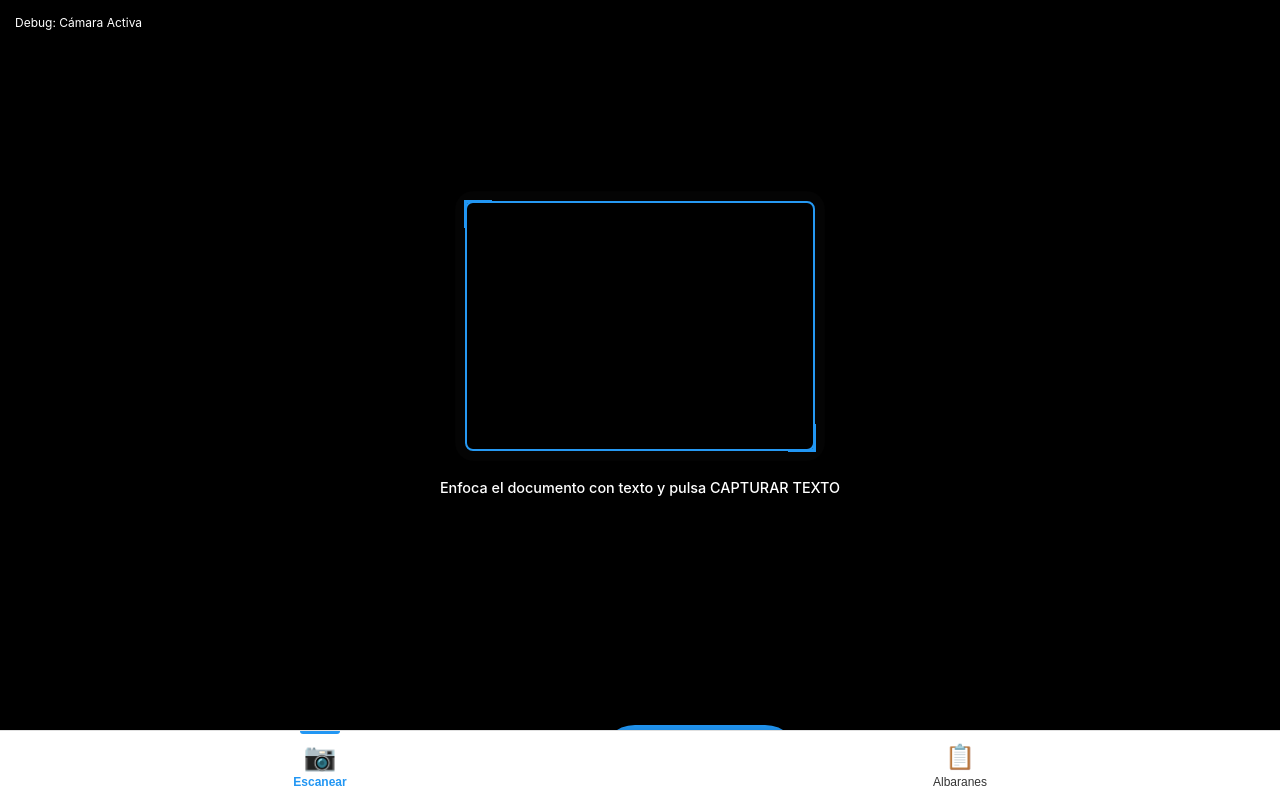
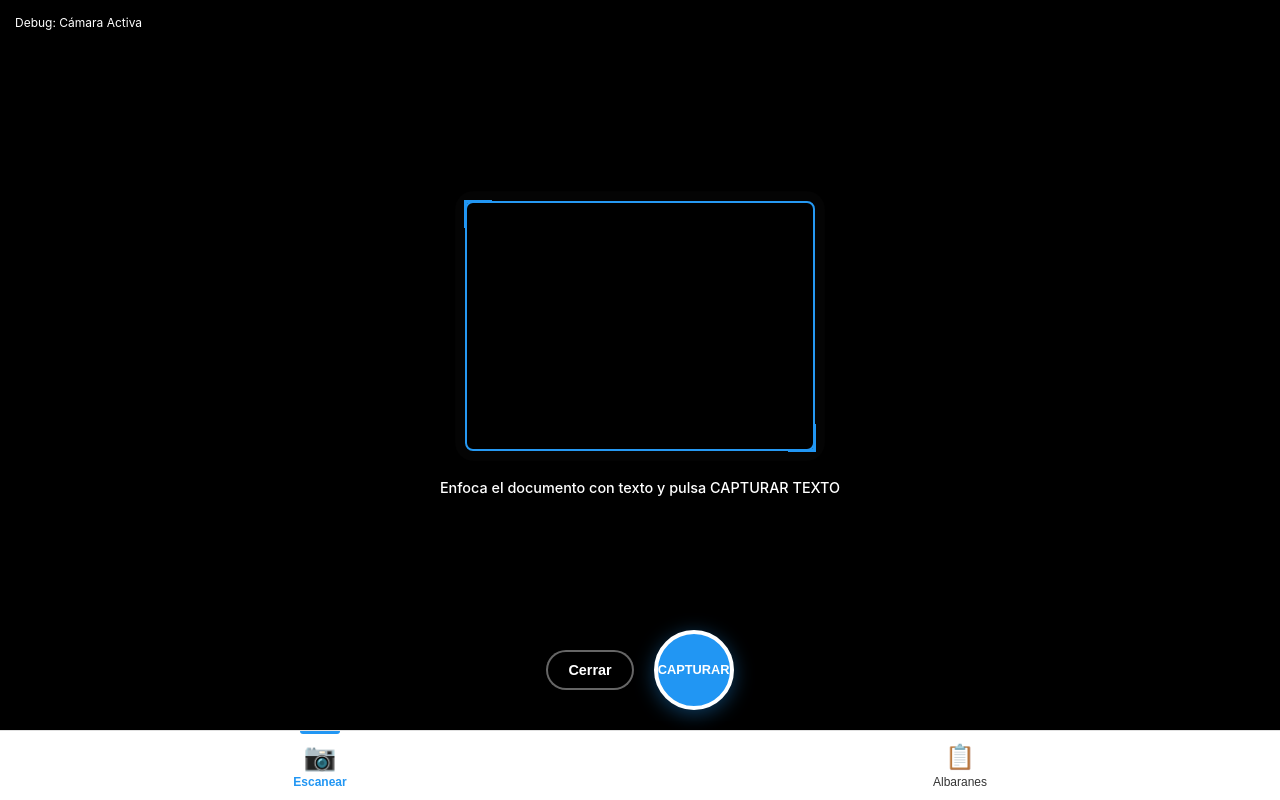
Before and after one commit to marianoromero/delivery-note-sheet, a React (Create React App) app: page / in a window 1280 px wide. Both pictures are taken after a click on the button "SCAN". Built offline with nearby package versions, Linux system fonts and the light colour scheme; no server answers; the HTML template or start-up script is replaced by a standard one.

Commit message:
Centering capture button

```diff
--- a/src/components/CameraScanner.css
+++ b/src/components/CameraScanner.css
@@ -143,51 +143,66 @@
 
 /* Camera Controls */
 .camera-controls {
-  height: 10vh;
-  padding: 16px 20px;
-  background: rgba(0, 0, 0, 0.9);
+  position: absolute;
+  bottom: 90px; /* Separado del footer (70px del footer + 20px de margen) */
+  left: 0;
+  right: 0;
   display: flex;
   justify-content: center;
   align-items: center;
   gap: 20px;
+  padding: 0 20px;
+  z-index: 200;
 }
 
 .control-btn {
-  padding: 12px 24px;
   border: none;
-  border-radius: 50px;
-  font-size: 1rem;
-  font-weight: 600;
   cursor: pointer;
   transition: all 0.3s ease;
-  min-width: 100px;
+  font-weight: 600;
 }
 
 .stop-btn {
-  background: rgba(255, 255, 255, 0.15);
+  background: rgba(0, 0, 0, 0.6);
   color: white;
-  border: 2px solid rgba(255, 255, 255, 0.3);
+  border: 2px solid rgba(255, 255, 255, 0.4);
+  padding: 10px 20px;
+  border-radius: 25px;
+  font-size: 0.9rem;
+  backdrop-filter: blur(10px);
 }
 
 .stop-btn:hover {
-  background: rgba(255, 255, 255, 0.25);
+  background: rgba(0, 0, 0, 0.8);
+  border-color: rgba(255, 255, 255, 0.6);
 }
 
 .scan-btn {
+  width: 80px;
+  height: 80px;
+  border-radius: 50%;
   background: #2196f3;
   color: white;
-  border: 2px solid #2196f3;
-  min-height: 48px;
-  flex: 1;
-  max-width: 200px;
-  font-size: 1.1rem;
+  border: 4px solid #fff;
+  font-size: 0.8rem;
+  font-weight: 700;
+  text-align: center;
+  box-shadow: 0 4px 20px rgba(33, 150, 243, 0.4);
+  backdrop-filter: blur(10px);
+  display: flex;
+  align-items: center;
+  justify-content: center;
+  line-height: 1.2;
 }
 
 .scan-btn:hover:not(:disabled) {
   background: #1976d2;
-  border-color: #1976d2;
-  transform: translateY(-2px);
-  box-shadow: 0 4px 12px rgba(33, 150, 243, 0.4);
+  transform: translateY(-3px);
+  box-shadow: 0 6px 25px rgba(33, 150, 243, 0.6);
+}
+
+.scan-btn:active:not(:disabled) {
+  transform: translateY(-1px);
 }
 
 .scan-btn:disabled {
@@ -280,8 +295,18 @@
     font-size: 1.8rem;
   }
 
-  .control-btn {
-    font-size: 1rem;
-    padding: 14px;
+  .camera-controls {
+    bottom: 80px;
+  }
+
+  .scan-btn {
+    width: 70px;
+    height: 70px;
+    font-size: 0.7rem;
+  }
+
+  .stop-btn {
+    font-size: 0.8rem;
+    padding: 8px 16px;
   }
 }
--- a/src/components/CameraScanner.tsx
+++ b/src/components/CameraScanner.tsx
@@ -212,7 +212,7 @@ const CameraScanner: React.FC<CameraScannerProps> = ({ onScanComplete }) => {
               onClick={captureAndScan}
               disabled={isScanning}
             >
-              {isScanning ? 'Procesando...' : 'CAPTURAR TEXTO'}
+{isScanning ? 'OCR...' : 'CAPTURAR'}
             </button>
           </div>
         </div>
```
